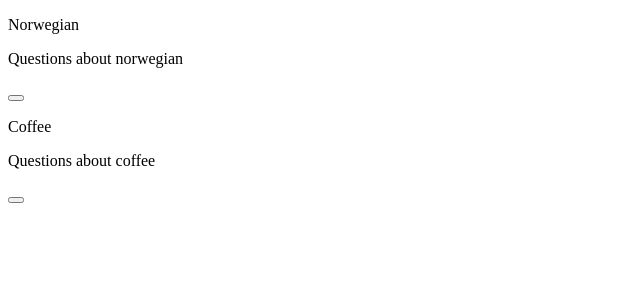
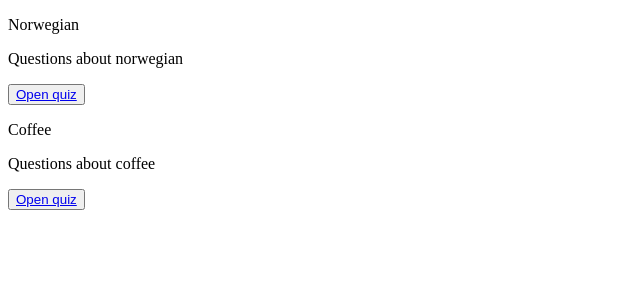
Before and after one commit to a-developer-and-her-mac/my-fantastic-quiz-app, an Angular app: page /welcome in a window 1280 px wide. Shown: the top 300 px of the page, without its empty margins (0-640 px from the left). Built offline with nearby package versions, Linux system fonts and the light colour scheme.

Commit message:
Refactor: welcome component, questions component

```diff
--- a/src/app/questions/questions.component.html
+++ b/src/app/questions/questions.component.html
@@ -18,5 +18,5 @@
     </button>
   </div>
 
-  <app-results *ngIf="showResults" [answers]="answers"> </app-results>
+  <app-results *ngIf="showResults" [answers]="answers"></app-results>
 </div>
--- a/src/app/welcome/welcome.component.html
+++ b/src/app/welcome/welcome.component.html
@@ -3,7 +3,7 @@
     <p>{{ q.label }}</p>
     <p>{{ q.description }}</p>
     <button>
-      <a routerLink="`/${:quizId}`"></a>
+      <a routerLink="`/${:quizId}`">Open quiz</a>
     </button>
   </div>
 </div>
```
